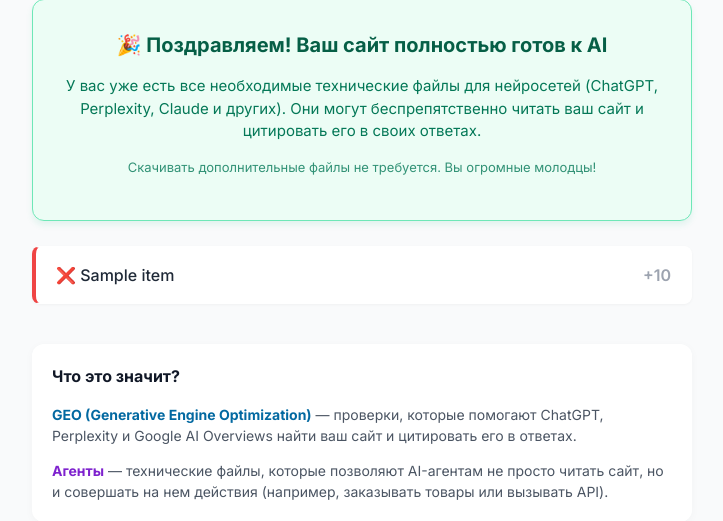
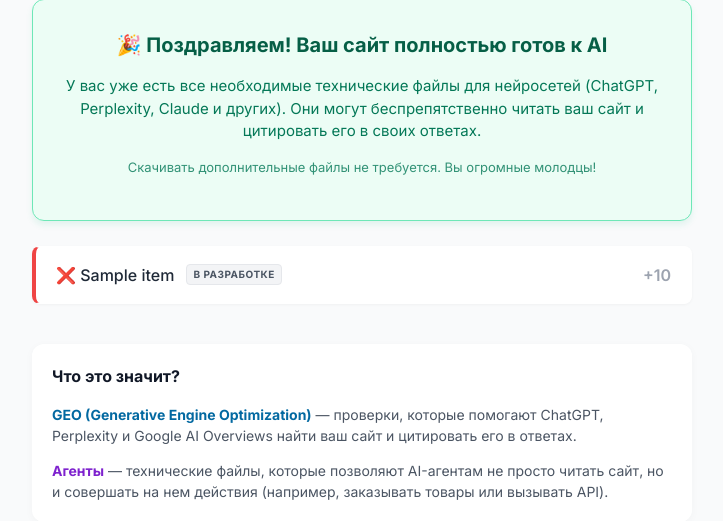
Before and after one commit to artemkoach/agent-ready-checker, a Flask app: template templates/index.html in a window 1280 px wide. Shown: the part 612-1133 px from the top of the page, without its empty margins (278-1001 px from the left). Run offline with Flask 3, Linux system fonts and the light colour scheme; the template is opened without the code that fills it: most values are stand-ins (such as "Sample title", 1, 10 or a date in 2020); some web fonts are replaced.

Commit message:
Fix: Update honest file statuses

```diff
--- a/templates/index.html
+++ b/templates/index.html
@@ -219,7 +219,7 @@
         <ul class="check-list">
             {% for item in result.results %}
                 <li class="check-item {{ 'pass' if item.exists else 'fail' }}" style="animation: fadeInUp 0.4s ease-out forwards; opacity: 0; animation-delay: {{ loop.index0 * 0.08 }}s;">
-                    <span style="font-weight: 500; display: flex; align-items: center; flex-wrap: wrap; gap: 4px;">
+                    <span style="font-weight: 500; display: flex; align-items: center; flex-wrap: wrap; gap: 6px;">
                         {{ '✅' if item.exists else '❌' }}
                         {{ item.label }}
 
@@ -230,15 +230,18 @@
                             <span class="badge badge-agents">Агенты</span>
                         {% endif %}
 
-                        <!-- Логика статуса -->
-                        {% if item.key in ['llms_txt', 'agent_json'] %}
-                            <span class="badge-status status-ready" title="Этот файл сгенерирован ИИ специально под ваш сайт">Умный (ИИ)</span>
-                        {% elif item.key in ['robots_ai'] %}
-                            <span class="badge-status status-ready" title="Этот файл полностью готов к работе">Готов</span>
-                        {% elif item.key in ['mcp_json', 'ai_plugin', 'openapi', 'jsonld'] %}
-                            <span class="badge-status status-template" title="Мы даем базовый шаблон, который нужно настроить">Шаблон</span>
-                        {% elif item.key == 'sitemap' %}
-                            <span class="badge-status status-dev" title="Генерация этого файла появится в ближайших обновлениях">В разработке</span>
+                        <!-- ЧЕСТНЫЕ СТАТУСЫ -->
+                        {% if item.key in ['llms_txt', 'agent_json', 'ai_plugin'] %}
+                            <span class="badge-status status-ready" title="Этот файл сгенерирован ИИ под ваш сайт и полностью готов">ГОТОВЫЙ ФАЙЛ (ИИ)</span>
+
+                        {% elif item.key == 'robots_ai' %}
+                            <span class="badge-status status-ready" title="Стандартный файл, полностью готов">ГОТОВЫЙ ФАЙЛ</span>
+
+                        {% elif item.key == 'jsonld' %}
+                            <span class="badge-status status-ready" title="ИИ написал готовый код. Осталось скопировать его из инструкции на сайт">КОД + ИНСТРУКЦИЯ</span>
+
+                        {% else %}
+                            <span class="badge-status status-dev" title="Мы работаем над генерацией этого файла">В РАЗРАБОТКЕ</span>
                         {% endif %}
                     </span>
                     <span style="color: #9ca3af; font-weight: 600; white-space: nowrap; margin-left: 10px;">+{{ item.weight }}</span>
```
